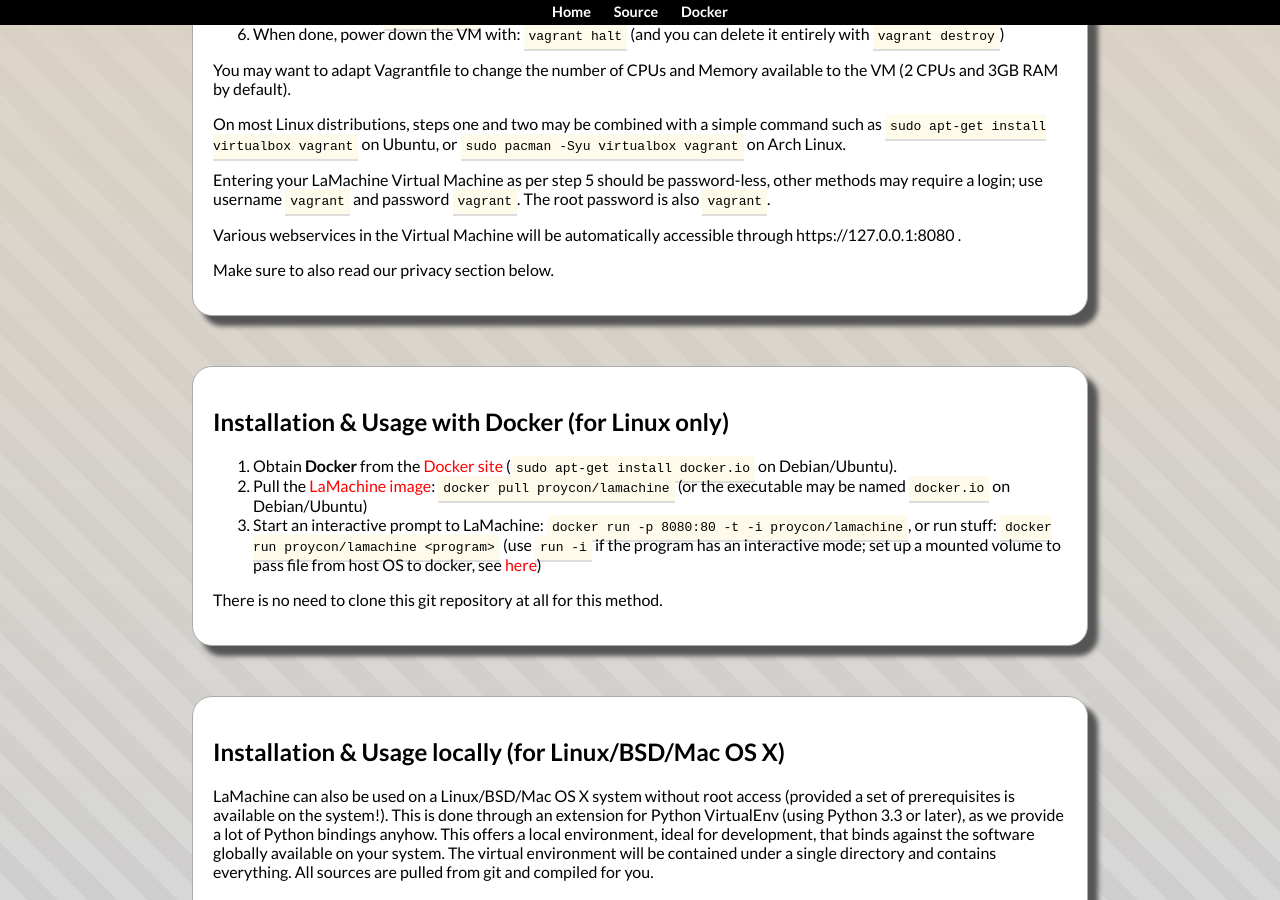
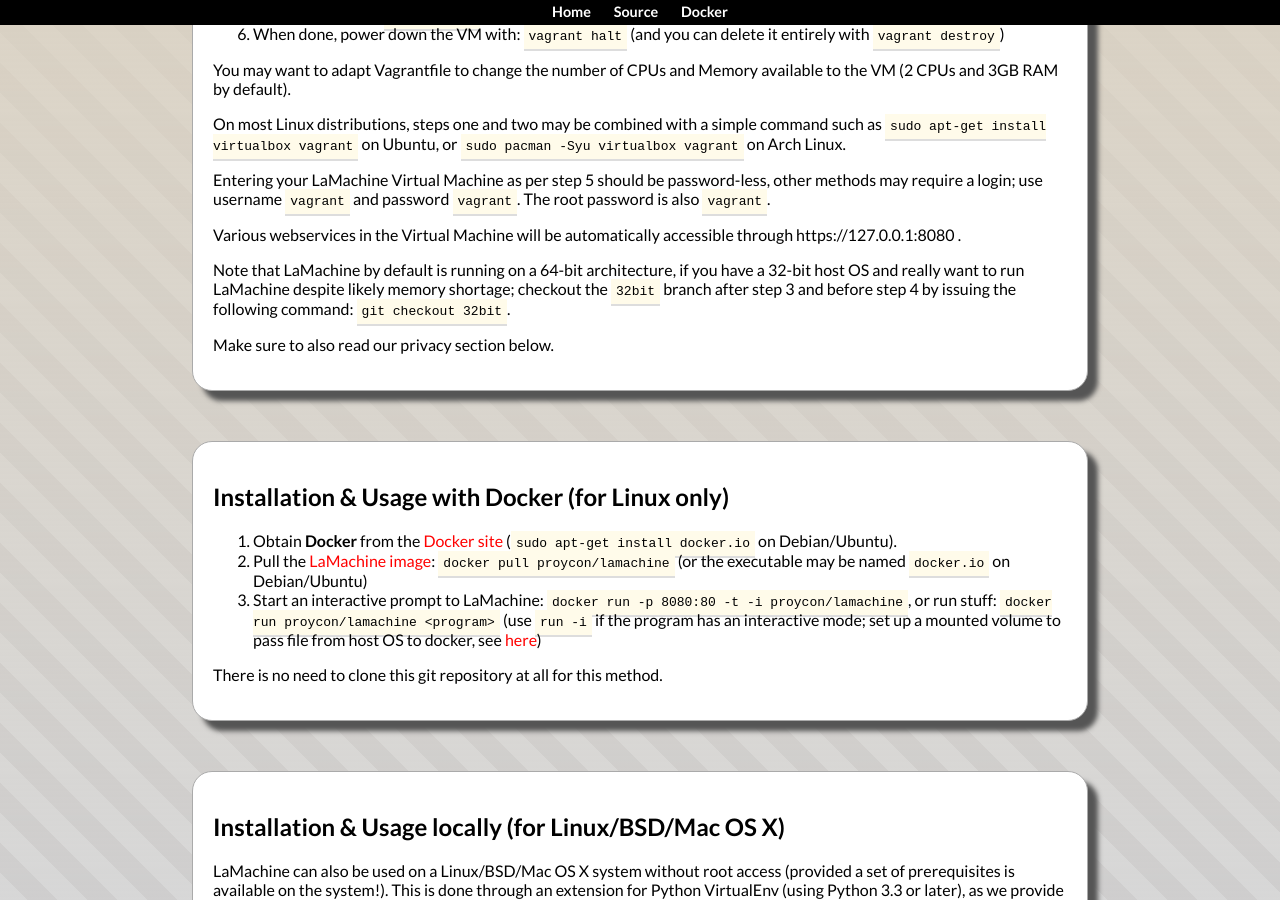
Before and after one commit to proycon/LaMachine, a Jekyll site: the page built from index.md, in a window 1280 px wide and 900 px high, scrolled down 1708 px. Built offline with Jekyll 4.4.1, drawn with Linux system fonts in a browser that asks for light colours.

Commit message:
added note on 32 bit vagrant

```diff
--- a/index.md
+++ b/index.md
@@ -88,6 +88,11 @@
 ``vagrant``.  The root password is also ``vagrant``.
 
 Various webservices in the Virtual Machine will be automatically accessible through https://127.0.0.1:8080 .
+
+Note that LaMachine by default is running on a 64-bit architecture, if you have
+a 32-bit host OS and really want to run LaMachine despite likely memory shortage;
+checkout the ``32bit`` branch after step 3 and before step 4 by issuing the
+following command: ``git checkout 32bit``.
 
 Make sure to also read our privacy section below.
 
```
